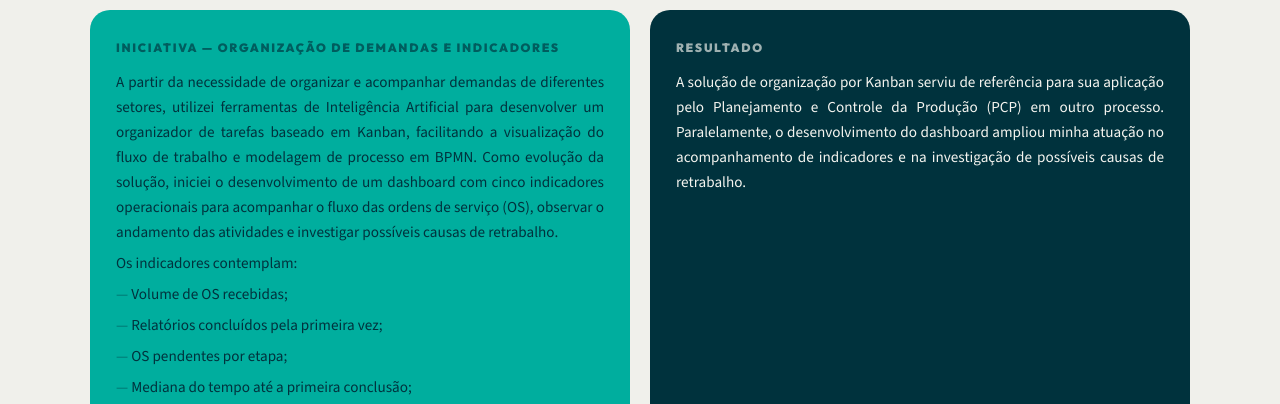
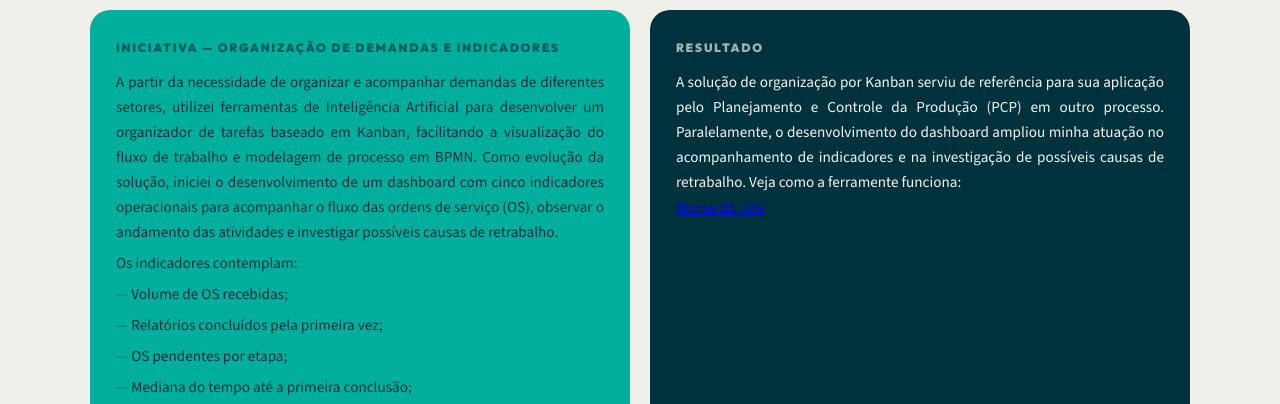
Before and after one commit to Sant-Carlos/portfolio-sicoob, a plain HTML site: page index.html in a window 1280 px wide. Shown: the part 6118-6522 px from the top of the page. Drawn offline with nearby package versions, Linux system fonts and the light colour scheme.

Commit message:
Update index.html

```diff
--- a/index.html
+++ b/index.html
@@ -1140,7 +1140,7 @@
            ═══════════════════════════════ -->
       <div class="cv-card">
           <svg width="56" height="56" viewBox="0 0 24 24" fill="none" stroke="black" stroke-width="1.5"><path d="M14 2H6a2 2 0 0 0-2 2v16a2 2 0 0 0 2 2h12a2 2 0 0 0 2-2V8z"/><polyline points="14 2 14 8 20 8"/><line x1="16" y1="13" x2="8" y2="13"/><line x1="16" y1="17" x2="8" y2="17"/><polyline points="10 9 9 9 8 9"/></svg>
-          <img width="1414" height="2000" alt="CARLOS_CREDIMEPI" src="https://github.com/user-attachments/assets/759e628a-2b86-48b5-b677-70b7a7e8d460" />
+          <img width="1414" height="2000" alt="CARLOS_CREDIMEPI (1)" src="https://github.com/user-attachments/assets/8f4bf4bc-f984-4894-b709-a10d9f6659c2" />
       </div>
       <!-- ════════════════════════════════ -->
     </div>
@@ -1221,7 +1221,8 @@
       <div class="proj-card dark fade-in">
         <h4>Resultado</h4>
         <!-- ════ EDITAR METODOLOGIA ════ -->
-        <p>A solução de organização por Kanban serviu de referência para sua aplicação pelo Planejamento e Controle da Produção (PCP) em outro processo. Paralelamente, o desenvolvimento do dashboard ampliou minha atuação no acompanhamento de indicadores e na investigação de possíveis causas de retrabalho.</p>
+        <p>A solução de organização por Kanban serviu de referência para sua aplicação pelo Planejamento e Controle da Produção (PCP) em outro processo. Paralelamente, o desenvolvimento do dashboard ampliou minha atuação no acompanhamento de indicadores e na investigação de possíveis causas de retrabalho. Veja como a ferramente funciona:</p>
+        <a href="https://sant-carlos.github.io/kanban-indicadores/">Nome do site</a>
         <!-- ═══════════════════════════ -->
       </div>
     </div>
```
